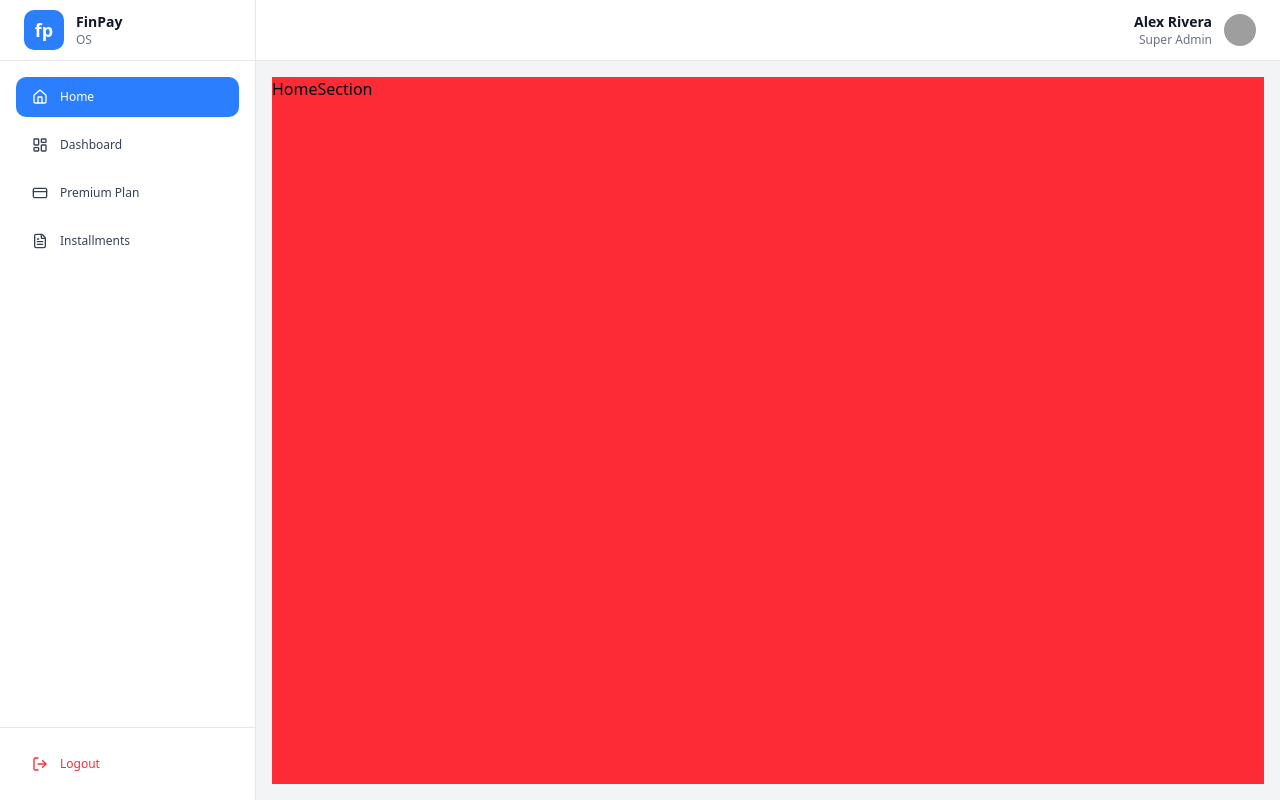
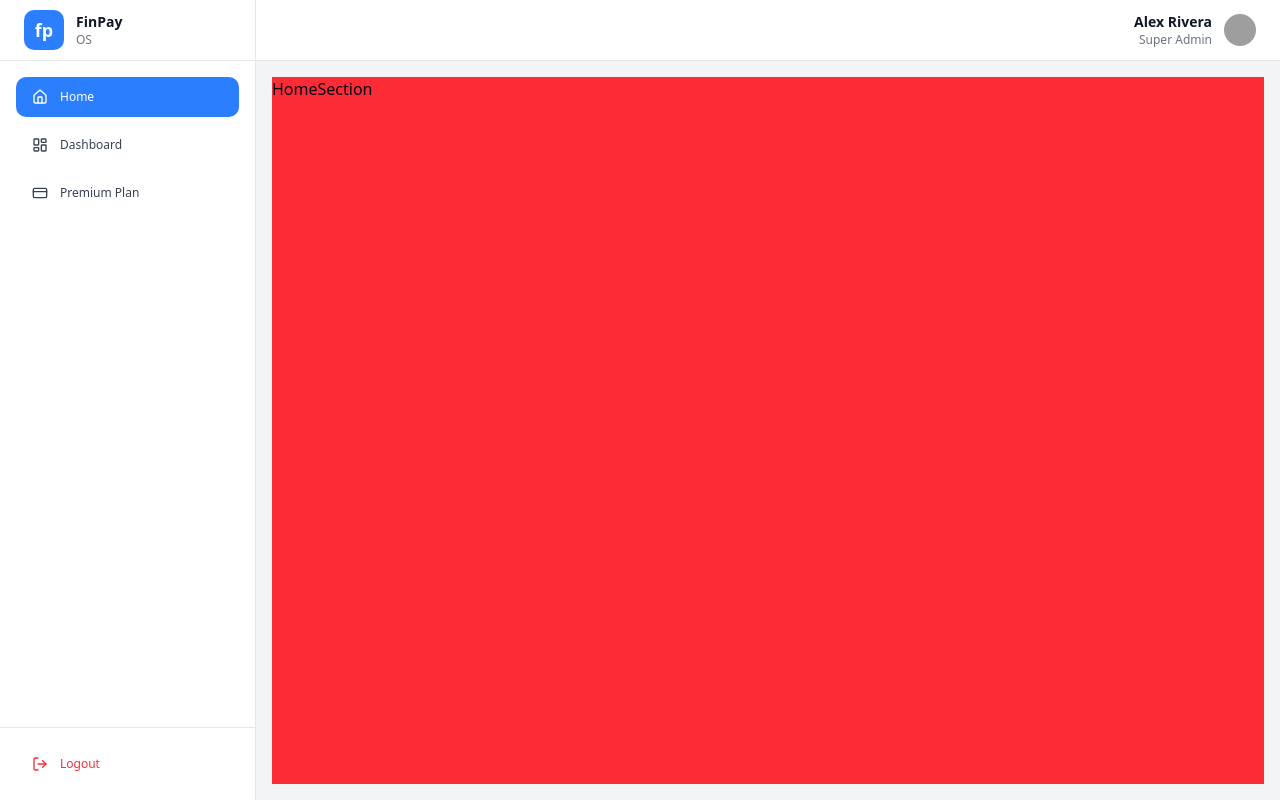
Before and after one commit to Gerardusdavidbayuaji/chakra-app, a React app in the folder Frontend/: page / in a window 1280 px wide. Built offline with nearby package versions, Linux system fonts and the light colour scheme; grey boxes are pictures that could not be loaded; the HTML template or start-up script is replaced by a standard one.

Commit message:
feat: update detail customer

```diff
--- a/Frontend/src/components/Layout.tsx
+++ b/Frontend/src/components/Layout.tsx
@@ -8,7 +8,7 @@ const Layout = ({ children }: { children: ReactNode }) => {
       <Sidebar />
       <div className="flex flex-col flex-1 overflow-hidden">
         <Header />
-        <main className="flex-1 overflow-y-auto p-4 bg-gray-100">
+        <main className="flex-1 overflow-hidden p-4 bg-gray-100">
           {children}
         </main>
       </div>
--- a/Frontend/src/components/installments/index.tsx
+++ b/Frontend/src/components/installments/index.tsx
@@ -1,6 +1,14 @@
+import CustomerInformation from "./CustomerInformation";
+import PaymentScheduleTable from "./PaymentScheduleTable";
+
 const InstallmentsSection = () => {
   return (
-    <section className="bg-red-500 h-full w-full">InstallmentsSection</section>
+    <section className="flex flex-col gap-3 h-full w-full">
+      <CustomerInformation />
+      <div className="flex-1 min-h-0">
+        <PaymentScheduleTable />
+      </div>
+    </section>
   );
 };
 
--- a/Frontend/src/components/premium-plan/CustomerTable.tsx
+++ b/Frontend/src/components/premium-plan/CustomerTable.tsx
@@ -137,7 +137,7 @@ const CustomerTable = () => {
               </TableCell>
               <TableCell>
                 <div className="flex items-center gap-2">
-                  <Link to="/premium-plan/:planId">
+                  <Link to="/installments">
                     <button className="text-sm font-semibold text-blue-500 hover:text-blue-600 transition-colors cursor-pointer bg-blue-100 p-1 rounded">
                       <SquarePen size={16} />
                     </button>
--- a/Frontend/src/utils/layout/navigation.tsx
+++ b/Frontend/src/utils/layout/navigation.tsx
@@ -1,5 +1,5 @@
 import type { INavigationItem } from ".";
-import { LayoutDashboard, CreditCard, FileText, Home } from "lucide-react";
+import { LayoutDashboard, CreditCard, Home } from "lucide-react";
 
 export const navigationItems: INavigationItem[] = [
   { icon: <Home className="w-4 h-4" />, label: "Home", href: "/" },
@@ -13,9 +13,4 @@ export const navigationItems: INavigationItem[] = [
     label: "Premium Plan",
     href: "/premium-plan",
   },
-  {
-    icon: <FileText className="w-4 h-4" />,
-    label: "Installments",
-    href: "/installments",
-  },
 ];
```
